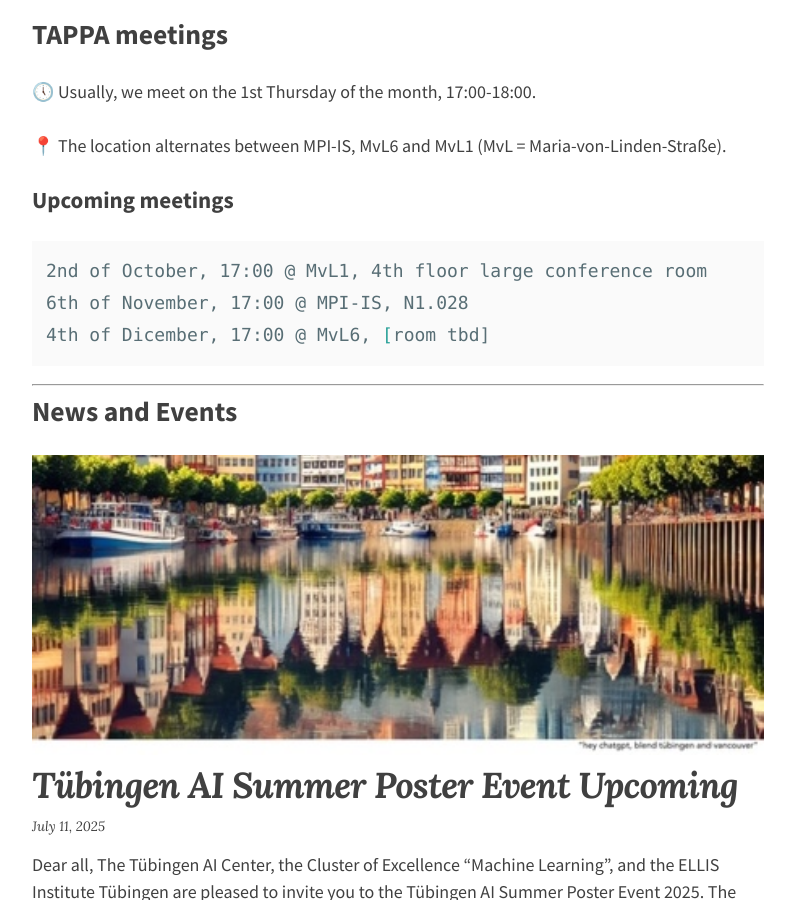
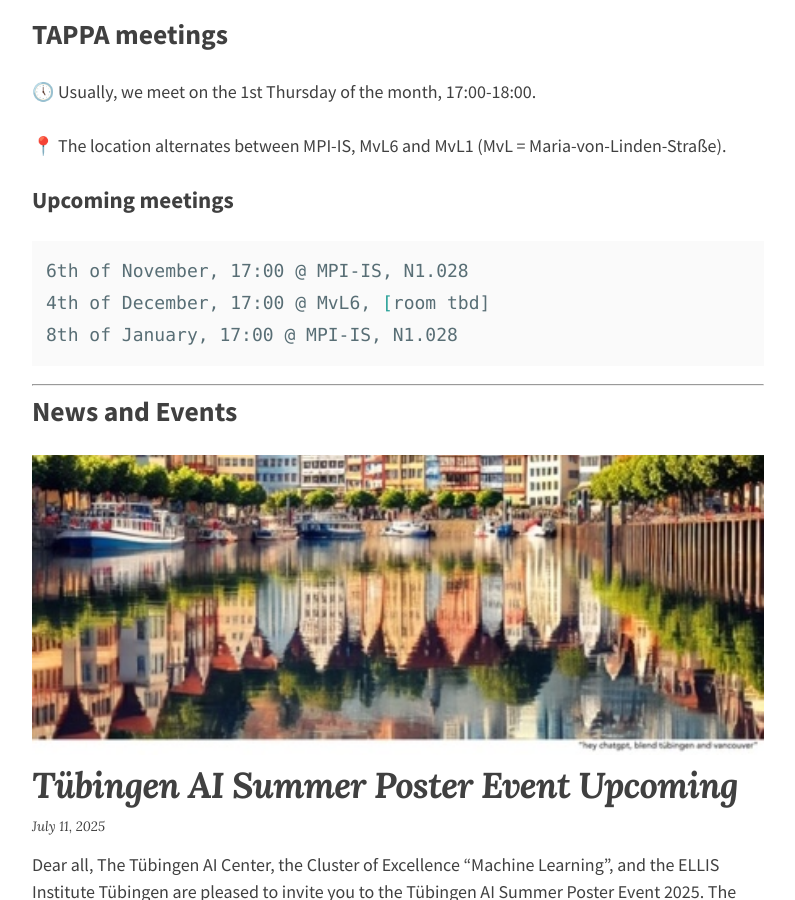
Before and after one commit to tappa-org/tappa-org.github.io, a Jekyll site: the page built from index.md, in a window 1280 px wide and 900 px high, scrolled down 1159 px. Shown: the whole window, without its empty margins (242-1037 px from the left). Built offline with Jekyll 4.4.1, drawn with Linux system fonts in a browser that asks for light colours; nearby versions of some CDN libraries; emoji names are drawn with the system emoji font.

Commit message:
meetign dates update

```diff
--- a/index.md
+++ b/index.md
@@ -28,9 +28,9 @@ the Tübingen AI ecosystem by addressing common concerns, organizing events, and
 
 ### Upcoming meetings
 {% highlight bash%}
-2nd of October, 17:00 @ MvL1, 4th floor large conference room
 6th of November, 17:00 @ MPI-IS, N1.028
-4th of Dicember, 17:00 @ MvL6, [room tbd]
+4th of December, 17:00 @ MvL6, [room tbd]
+8th of January, 17:00 @ MPI-IS, N1.028
 {% endhighlight %}
 
 ---
```
